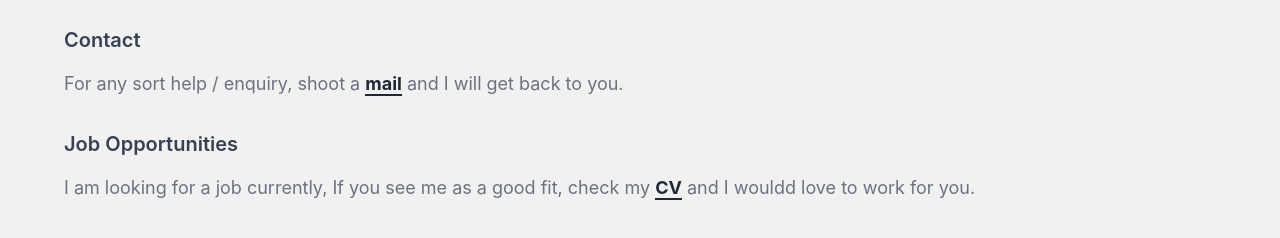
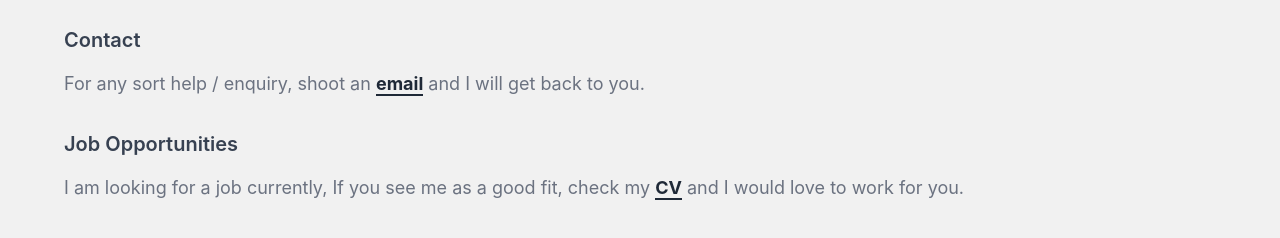
Before and after one commit to Moez-Hamza/portfolio, a Next.js app: page /about in a window 1280 px wide. Shown: the part 786-1024 px from the top of the page. Built offline with nearby package versions, Linux system fonts and the light colour scheme.

Commit message:
last commit

```diff
--- a/components/AboutMe.js
+++ b/components/AboutMe.js
@@ -28,12 +28,12 @@ export default function Aboutme() {
                                 Contact
                             </h1>
                             <p className="text-lg text-gray-500 mt-4 dark:text-gray-300">
-                                For any sort help / enquiry, shoot a{" "}
+                                For any sort help / enquiry, shoot an{" "}
                                 <a
                                     href={`mailto:hamza.moez@gmail.com`}
                                     className="text-gray-800 border-b-2 border-gray-800 dark:border-gray-300 font-bold dark:text-gray-300"
                                 >
-                                    mail
+                                    email
                                 </a>{" "}
                                 and I will get back to you.
                             </p>
@@ -52,7 +52,7 @@ export default function Aboutme() {
                                 >
                                     CV
                                 </a>{" "}
-                                and I wouldd love to work for you.
+                                and I would love to work for you.
                             </p>
                         </div>
 
```
